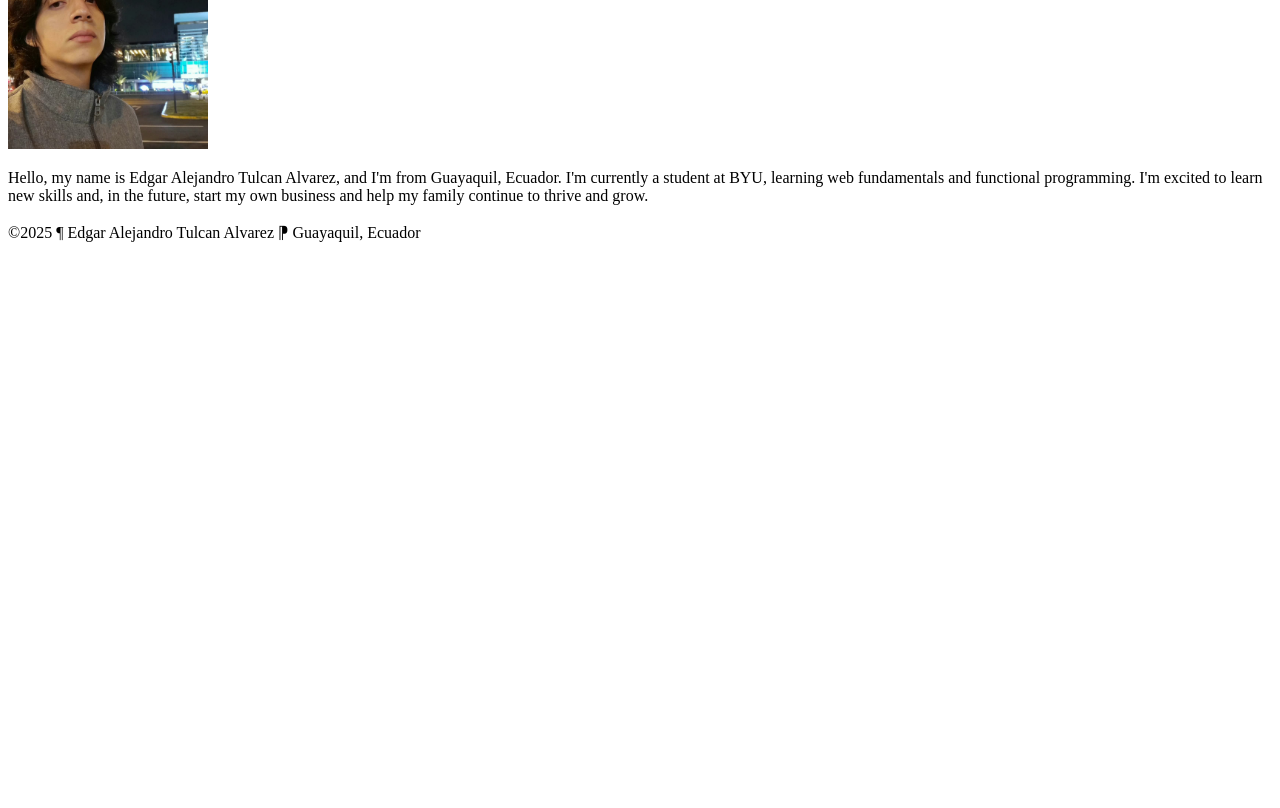
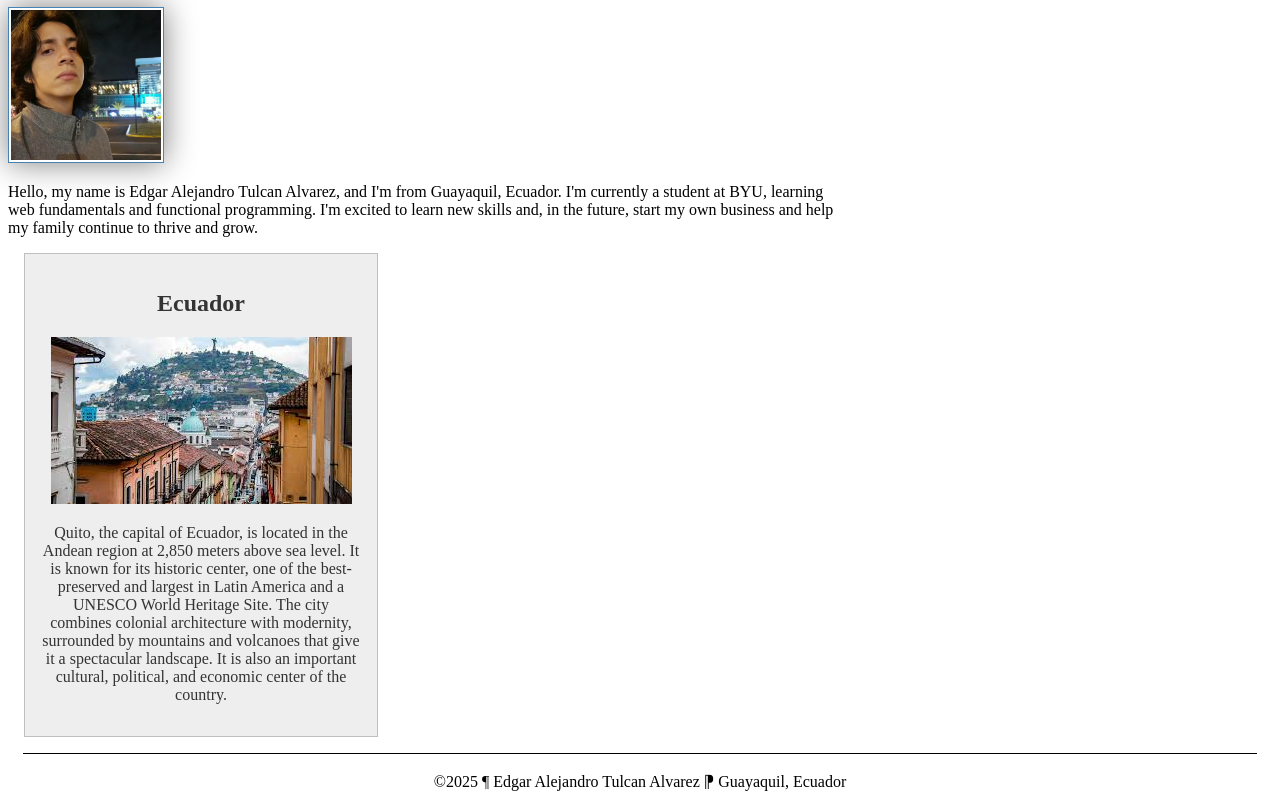
Before and after one commit to edgartulcan/wdd130, a plain HTML site: page index.html in a window 1280 px wide. Shown: the part 157-965 px from the top of the page. Before the commit the page ends 800 px from the top, so only its background shows below. Drawn offline with Linux system fonts and the light colour scheme.

Commit message:
w02 assignment

```diff
--- a/index.html
+++ b/index.html
@@ -3,7 +3,12 @@
     <head>
         <meta charset="UTF-8">
         <meta name="viewport" content="width=device-width, initial-scale=1.0">
+
         <title>Edgar Alejandro Tulcan Alvarez | WDD 130</title>
+          <meta name="description" content="Edgar Tulcan's BYU Idaho WDD 130 course home page">
+          <meta name="author" content="Edgar Tulcan">
+          <link rel="stylesheet" href="styles/styles.css">
+
     </head>
     <body>
         <header>
@@ -17,6 +22,12 @@
             <img src="images/profile.jpg" alt="Edgar Tulcan Profile Picture" width="200">
             <p>Hello, my name is Edgar Alejandro Tulcan Alvarez, and I'm from Guayaquil, Ecuador. I'm currently a student at BYU, learning web fundamentals and functional programming. I'm excited to learn new skills and, in the future, start my own business and help my family continue to thrive and grow.</p>
         </main>
+
+        <aside>
+            <h2>Ecuador</h2>
+            <img src="images/Ecuador.jpeg" alt="Quito,Ecuador">
+            <p>Quito, the capital of Ecuador, is located in the Andean region at 2,850 meters above sea level. It is known for its historic center, one of the best-preserved and largest in Latin America and a UNESCO World Heritage Site. The city combines colonial architecture with modernity, surrounded by mountains and volcanoes that give it a spectacular landscape. It is also an important cultural, political, and economic center of the country.</p>
+        </aside>
         <footer>
             <p>©2025 ¶ Edgar Alejandro Tulcan Alvarez ⁋ Guayaquil, Ecuador</p>
         </footer>
--- a/styles/styles.css
+++ b/styles/styles.css
@@ -0,0 +1,47 @@
+header {
+    background-color:  blue;
+    color: white;
+
+}
+
+main {
+    max-width: 840px;
+}
+
+nav a {
+    color: white;
+    padding: 10px;
+    display: block;
+}
+main img {
+    width: 150px;
+    height: auto;
+    border: 1px solid steelblue;
+    padding: 2px;
+    box-shadow: 0 0 30px gray;
+}
+
+p {
+    padding: 0;
+}
+
+aside {
+    width: 20rem;
+    margin: 1rem;
+    border: 1px solid rgb(0 0 0 / 0.2); /* 1️⃣ */
+    padding: 1em;
+    background-color: #eee;
+    color: #333;
+    text-align: center;
+}
+
+aside image {
+    width: 200px;
+    height: auto;
+}
+
+footer {
+    margin: 15px;
+    border-top: 1px solid #000;
+    text-align: center;
+}
```
Also changed, not shown: images/Ecuador.jpeg (added).
